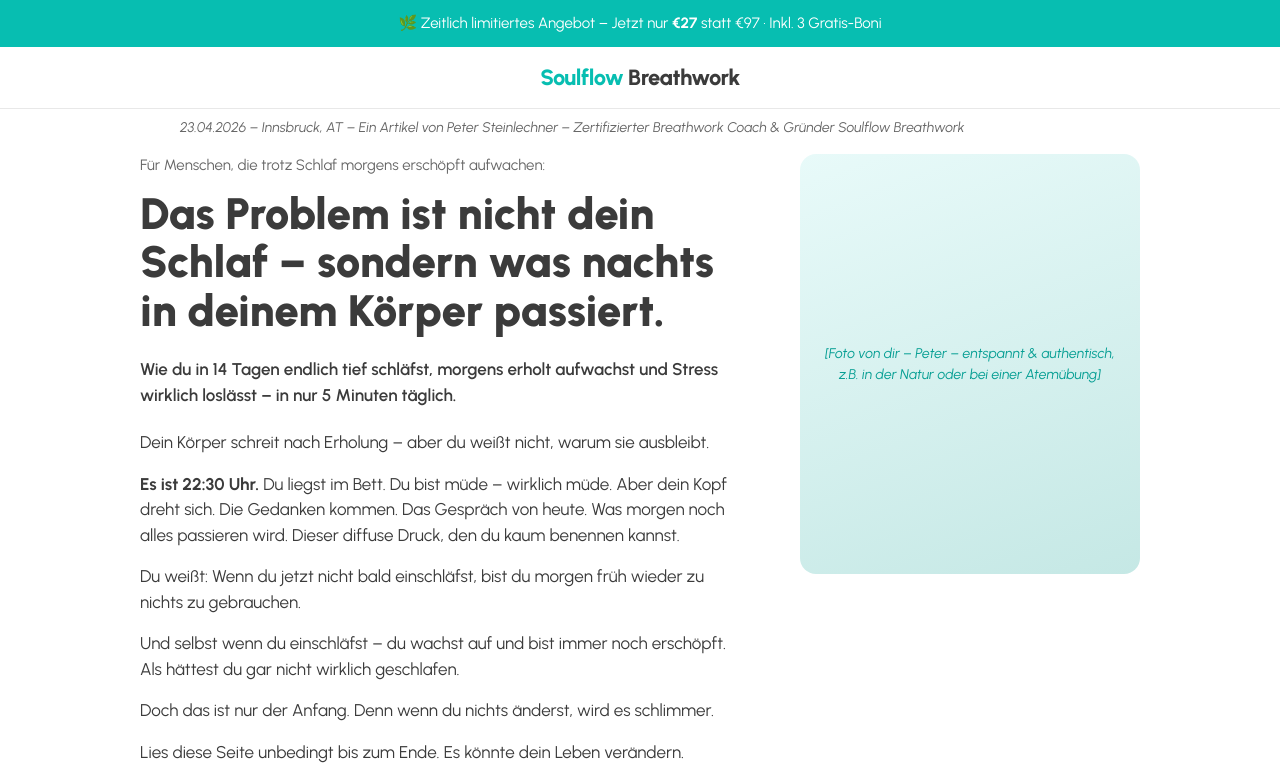
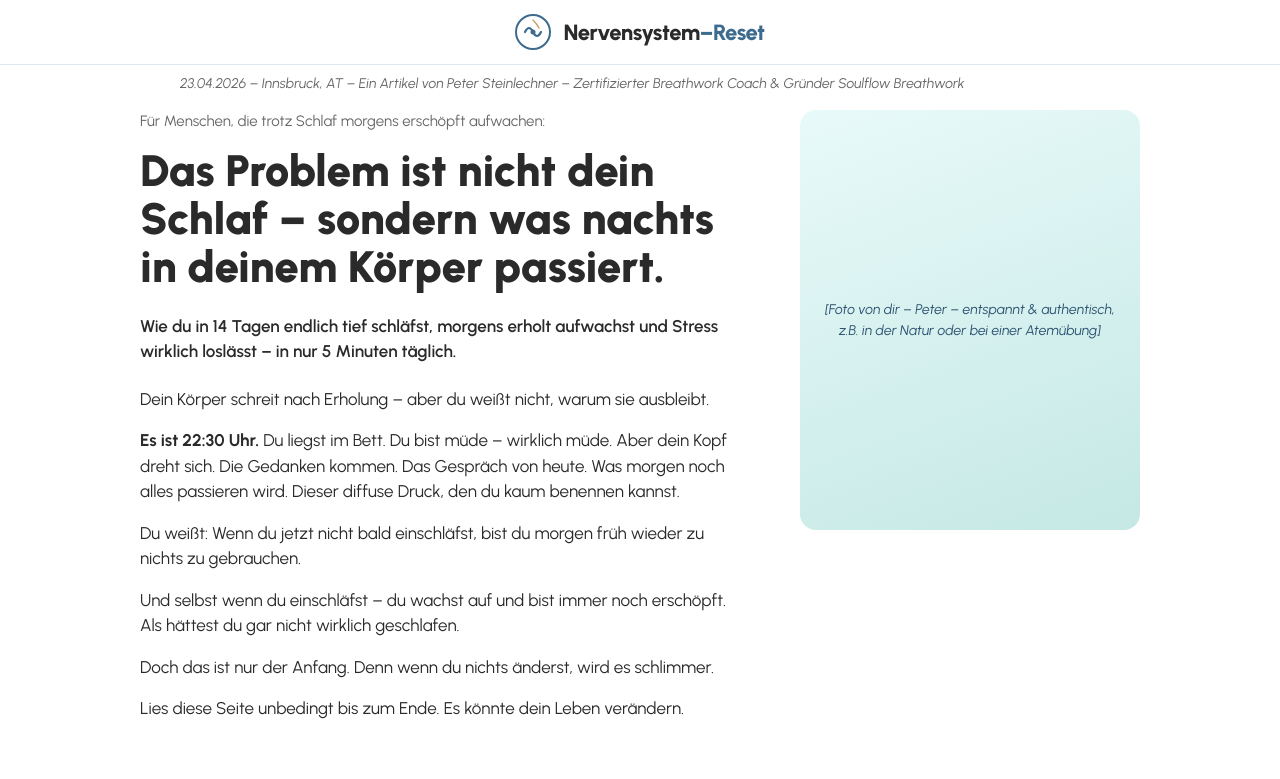
Before and after one commit to pedro19849/nervensystem-reset, a plain HTML site: page index.html in a window 1280 px wide. Shown: the top 779 px of the page. Drawn offline with Linux system fonts and the light colour scheme.

Commit message:
Logo update + neue Farbe

```diff
--- a/index.html
+++ b/index.html
@@ -11,19 +11,19 @@
 * { margin:0; padding:0; box-sizing:border-box; }
 
 :root {
-  --teal: #07beb1;
-  --teal-dark: #059e93;
-  --teal-pale: #e8faf9;
-  --teal-mid: #b0e8e5;
-  --charcoal: #3b3b3b;
-  --text: #3b3b3b;
+  --teal: #3d6b8e;
+  --teal-dark: #2c5270;
+  --teal-pale: #eaf2f8;
+  --teal-mid: #b0cfe0;
+  --charcoal: #2a2a2a;
+  --text: #2a2a2a;
   --text-light: #666;
   --white: #fff;
-  --off-white: #f8f8f8;
-  --border: #e8e8e8;
-  --green-ok: #00930d;
-  --red-no: #de0000;
-  --gold: #ca9900;
+  --off-white: #f5f8fb;
+  --border: #dde8f0;
+  --green-ok: #1a7a3c;
+  --red-no: #c0392b;
+  --gold: #b07d2e;
 }
 
 body {
@@ -54,10 +54,10 @@ body {
 .logo-text {
   font-size: 22px;
   font-weight: 800;
-  color: var(--teal);
+  color: #2a2a2a;
   letter-spacing: -0.5px;
 }
-.logo-text span { color: var(--charcoal); }
+.logo-text span { color: var(--teal); }
 
 /* ── DATE META ── */
 .meta-bar {
@@ -129,7 +129,7 @@ body {
 
 /* ── TEAL BANNER ── */
 .teal-banner {
-  background: var(--teal);
+  background: var(--teal-dark);
   color: #fff;
   padding: 18px 40px;
   text-align: center;
@@ -694,14 +694,17 @@ footer p { font-size: 13px; color: rgba(255,255,255,0.7); }
 </head>
 <body>
 
-<!-- TOPBAR -->
-<div class="topbar">
-  🌿 Zeitlich limitiertes Angebot – Jetzt nur <strong>€27</strong> statt €97 · Inkl. 3 Gratis-Boni
-</div>
-
 <!-- LOGO -->
 <div class="logobar">
-  <div class="logo-text">Soulflow<span> Breathwork</span></div>
+  <div style="display:flex; align-items:center; justify-content:center; gap:12px;">
+    <svg width="36" height="36" viewBox="0 0 36 36" fill="none" xmlns="http://www.w3.org/2000/svg">
+      <circle cx="18" cy="18" r="17" stroke="#3d6b8e" stroke-width="2"/>
+      <path d="M10 18 Q14 10 18 18 Q22 26 26 18" stroke="#3d6b8e" stroke-width="2.2" stroke-linecap="round" fill="none"/>
+      <circle cx="18" cy="18" r="2.5" fill="#3d6b8e"/>
+      <path d="M18 6 Q22 10 24 14" stroke="#b07d2e" stroke-width="1.5" stroke-linecap="round" fill="none" opacity="0.7"/>
+    </svg>
+    <div class="logo-text">Nervensystem<span>–Reset</span></div>
+  </div>
 </div>
 
 <!-- DATE / META -->
```
